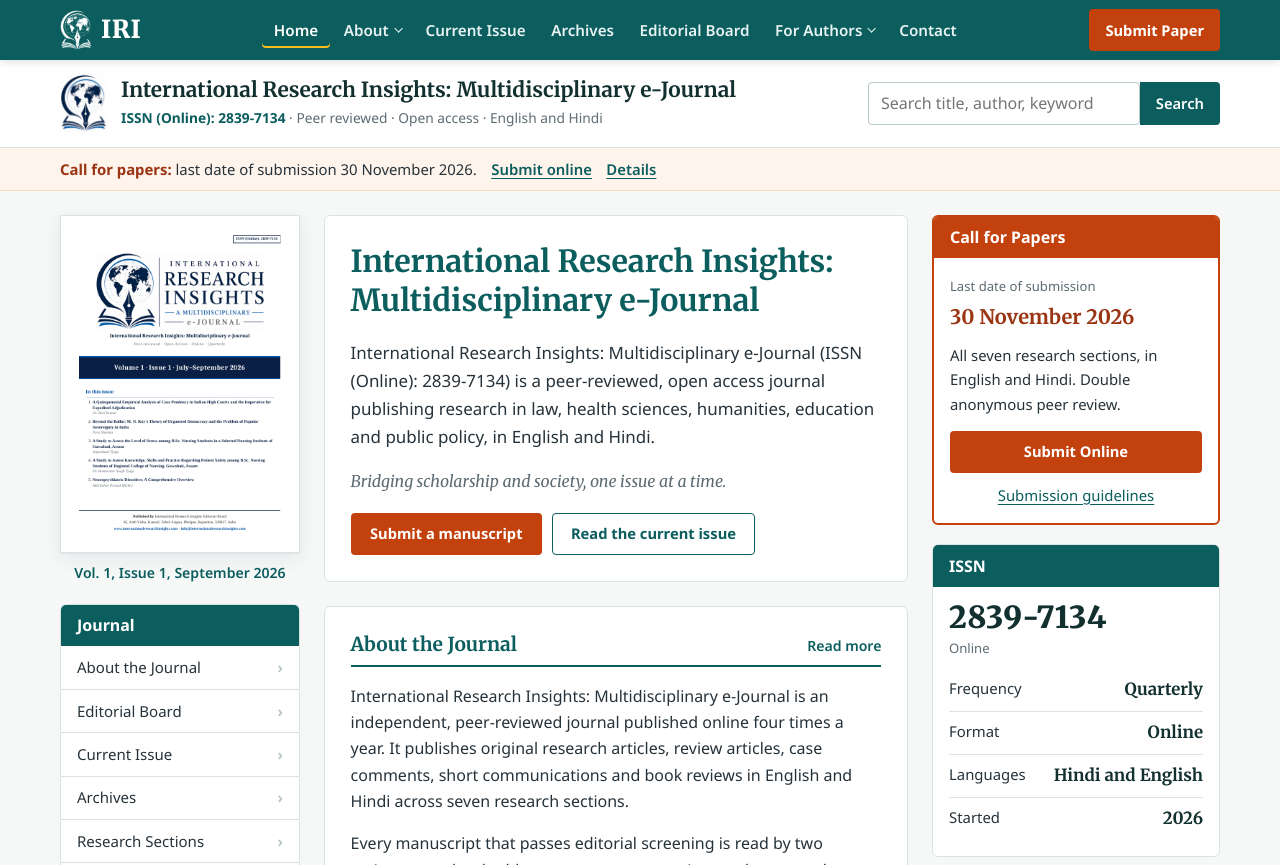
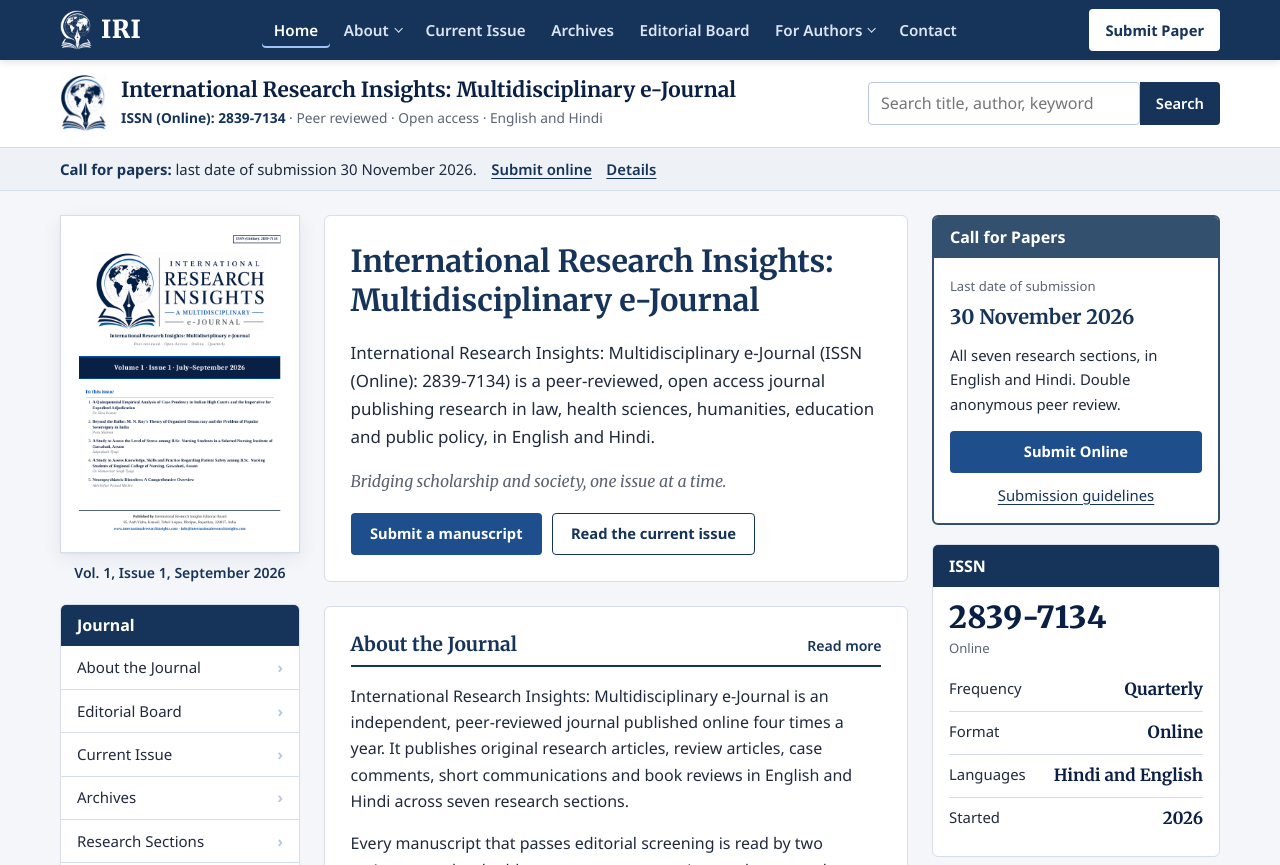
Before and after one commit to irijournal/international-research-journal, an Astro site: page / in a window 1280 px wide. Shown: the top 865 px of the page. Built offline with nearby package versions, Linux system fonts and the light colour scheme; Astro itself is replaced by a stand-in of ours.

Commit message:
Colours back to the navy palette; layout and fonts unchanged
Navy header and footer, slate call-for-papers box, soft blue-grey tints,
white Submit Paper button on the navy bar; share image in navy.

Co-Authored-By: Claude Opus 5.5 <noreply@anthropic.com>
Claude-Session: https://claude.ai/code/session_01STj44qeCo2A8AXVr9hoQb9

```diff
--- a/src/layouts/Base.astro
+++ b/src/layouts/Base.astro
@@ -79,7 +79,7 @@ const structuredData = {
     <meta name="description" content={metaDescription} />
     <meta name="robots" content={noindex ? 'noindex, follow' : 'index, follow, max-image-preview:large, max-snippet:-1'} />
     <link rel="canonical" href={canonical} />
-    <meta name="theme-color" content="#0b5d5e" />
+    <meta name="theme-color" content="#16335a" />
     <meta name="author" content={site.publisher} />
     {site.googleSiteVerification && <meta name="google-site-verification" content={site.googleSiteVerification} />}
     {site.bingSiteVerification && <meta name="msvalidate.01" content={site.bingSiteVerification} />}
--- a/src/styles/global.css
+++ b/src/styles/global.css
@@ -1,24 +1,25 @@
 /* ==========================================================================
    International Research Insights
-   Simple academic-journal look: deep teal, saffron for actions, white paper.
+   Simple academic-journal look: navy, slate and soft blue-grey, white paper.
    Noto Sans for reading (with Devanagari for Hindi), Merriweather for titles.
    Change a token here once and the whole website follows.
    ========================================================================== */
 
 :root {
-  --brand: #0b5d5e;
-  --brand-dark: #084647;
-  --brand-tint: #eaf4f3;
-  --action: #c2410c;
-  --action-dark: #9a3412;
-  --action-tint: #fff4ec;
-  --ink: #12302f;
-  --body: #26323a;
-  --muted: #5d6b72;
-  --line: #d9e3e2;
-  --line-strong: #b8c9c7;
+  --brand: #16335a;
+  --brand-dark: #0b1a33;
+  --brand-tint: #eef2f7;
+  --slate: #34506f;
+  --action: #1f4e8c;
+  --action-dark: #16335a;
+  --action-tint: #eef2f7;
+  --ink: #0a1f44;
+  --body: #1f2a3d;
+  --muted: #5b6472;
+  --line: #d5deeb;
+  --line-strong: #b9c7dc;
   --paper: #ffffff;
-  --page: #f6f8f8;
+  --page: #f4f6fa;
 
   --display: 'Merriweather', Georgia, 'Noto Serif Devanagari', serif;
   --text: 'Noto Sans', 'Noto Sans Devanagari', system-ui, -apple-system, 'Segoe UI', Arial, sans-serif;
@@ -45,7 +46,7 @@ body {
 img { max-width: 100%; height: auto; display: block; }
 a { color: var(--brand); text-decoration-thickness: 1px; text-underline-offset: 3px; }
 a:hover { color: var(--action); }
-:focus-visible { outline: 3px solid #f59e0b; outline-offset: 2px; }
+:focus-visible { outline: 3px solid #3d8ef0; outline-offset: 2px; }
 
 h1, h2, h3, h4 { font-family: var(--display); color: var(--ink); font-weight: 700; line-height: 1.3; margin: 0 0 0.6em; }
 h1 { font-size: clamp(1.55rem, 1.2rem + 1.4vw, 2.1rem); }
@@ -78,18 +79,18 @@ hr { border: 0; border-top: 1px solid var(--line); margin: 2rem 0; }
 .nav-list > li { position: relative; }
 .nav-list > li > a, .nav-list > li > button {
   display: flex; align-items: center; gap: 0.3rem; padding: 0.55rem 0.75rem; border-radius: 4px;
-  font: 600 0.95rem/1.2 var(--text); color: #e7f3f2; text-decoration: none; background: none; border: 0; cursor: pointer; white-space: nowrap;
+  font: 600 0.95rem/1.2 var(--text); color: #dbe5f3; text-decoration: none; background: none; border: 0; cursor: pointer; white-space: nowrap;
 }
 .nav-list > li > a:hover, .nav-list > li > button:hover, .nav-list > li[data-open='true'] > button { background: rgba(255, 255, 255, 0.12); color: #fff; }
-.nav-list > li > a[aria-current='page'] { color: #fff; box-shadow: inset 0 -2px 0 #fbbf24; }
+.nav-list > li > a[aria-current='page'] { color: #fff; box-shadow: inset 0 -2px 0 #9fc3f5; }
 .caret { width: 0.4rem; height: 0.4rem; border-right: 1.5px solid currentColor; border-bottom: 1.5px solid currentColor; transform: rotate(45deg) translateY(-2px); }
 [data-open='true'] .caret { transform: rotate(-135deg) translateY(-1px); }
 .submenu { display: none; position: absolute; top: calc(100% + 6px); left: 0; min-width: 16rem; background: #fff; border: 1px solid var(--line); border-radius: var(--radius); box-shadow: var(--shadow); padding: 0.4rem 0; list-style: none; margin: 0; z-index: 70; }
 [data-open='true'] > .submenu { display: block; }
 .submenu a { display: block; padding: 0.5rem 1rem; color: var(--body); text-decoration: none; font-size: 0.94rem; }
 .submenu a:hover { background: var(--brand-tint); color: var(--brand); }
-.hdr-submit { flex: none; background: var(--action); color: #fff; font-weight: 700; font-size: 0.92rem; padding: 0.55rem 1rem; border-radius: 4px; text-decoration: none; }
-.hdr-submit:hover { background: var(--action-dark); color: #fff; }
+.hdr-submit { flex: none; background: #fff; color: var(--brand); font-weight: 700; font-size: 0.92rem; padding: 0.55rem 1rem; border-radius: 4px; text-decoration: none; }
+.hdr-submit:hover { background: #d2deef; color: var(--brand); }
 .nav-toggle { display: none; margin-left: auto; background: none; border: 1px solid rgba(255, 255, 255, 0.5); color: #fff; font: 600 0.9rem var(--text); padding: 0.45rem 0.8rem; border-radius: 4px; cursor: pointer; }
 
 .hdr-title { background: var(--paper); border-bottom: 1px solid var(--line); }
@@ -104,7 +105,7 @@ hr { border: 0; border-top: 1px solid var(--line); margin: 2rem 0; }
 .hdr-search button { border: 0; background: var(--brand); color: #fff; font: 600 0.92rem var(--text); padding: 0 1rem; border-radius: 0 4px 4px 0; cursor: pointer; }
 .hdr-search button:hover { background: var(--brand-dark); }
 
-.notice { background: var(--action-tint); border-bottom: 1px solid #fcd9bd; font-size: 0.93rem; }
+.notice { background: var(--brand-tint); border-bottom: 1px solid var(--line); font-size: 0.93rem; }
 .notice-inner { display: flex; flex-wrap: wrap; align-items: center; gap: 0.3rem 0.9rem; padding-top: 0.55rem; padding-bottom: 0.55rem; }
 .notice strong { color: var(--action-dark); }
 .notice a { font-weight: 600; }
@@ -117,7 +118,7 @@ hr { border: 0; border-top: 1px solid var(--line); margin: 2rem 0; }
   .nav-list { flex-direction: column; align-items: stretch; }
   .nav-list > li > a, .nav-list > li > button { width: 100%; justify-content: space-between; padding: 0.75rem 0.4rem; border-bottom: 1px solid rgba(255, 255, 255, 0.12); border-radius: 0; }
   .submenu { position: static; box-shadow: none; border: 0; border-radius: 0; background: rgba(255, 255, 255, 0.06); }
-  .submenu a { color: #e7f3f2; padding-left: 1.4rem; }
+  .submenu a { color: #dbe5f3; padding-left: 1.4rem; }
   .submenu a:hover { background: rgba(255, 255, 255, 0.1); color: #fff; }
   .hdr-submit { order: 4; }
 }
@@ -262,8 +263,8 @@ main { min-height: 50vh; }
 .box-title { background: var(--brand); color: #fff; font: 700 1rem/1.3 var(--text); padding: 0.65rem 1rem; margin: 0; }
 .box-body { padding: 0.9rem 1rem 1rem; font-size: 0.93rem; }
 .box-body p:last-child { margin-bottom: 0; }
-.box-cfp { border: 2px solid var(--action); }
-.box-cfp .box-title { background: var(--action); }
+.box-cfp { border: 2px solid var(--slate); }
+.box-cfp .box-title { background: var(--slate); }
 .deadline { display: block; font-family: var(--display); font-weight: 700; font-size: 1.25rem; color: var(--action-dark); margin: 0.15rem 0 0.6rem; }
 .issn-big { display: block; font-family: var(--display); font-weight: 900; font-size: 1.9rem; color: var(--ink); letter-spacing: 0.02em; line-height: 1.1; }
 .menu-list { list-style: none; margin: 0; padding: 0; }
@@ -324,7 +325,7 @@ input[type='text'], input[type='email'], input[type='search'], select, textarea
   width: 100%; font-family: var(--text); font-size: 1rem; padding: 0.6rem 0.75rem;
   border: 1px solid var(--line-strong); border-radius: 4px; background: #fff; color: var(--body);
 }
-input:focus, select:focus, textarea:focus { border-color: var(--brand); outline: 2px solid rgba(11, 93, 94, 0.2); }
+input:focus, select:focus, textarea:focus { border-color: var(--brand); outline: 2px solid rgba(22, 51, 90, 0.2); }
 textarea { min-height: 8rem; resize: vertical; }
 .form-note { font-size: 0.88rem; color: var(--muted); }
 .form-status { font-size: 0.95rem; margin-top: 0.8rem; }
@@ -338,18 +339,18 @@ textarea { min-height: 8rem; resize: vertical; }
 
 /* --------------------------------- Footer ------------------------------- */
 
-.footer { background: var(--brand-dark); color: #d3e7e5; margin-top: 2.5rem; font-size: 0.93rem; }
+.footer { background: var(--brand-dark); color: #d2deef; margin-top: 2.5rem; font-size: 0.93rem; }
 .footer-main { padding: 2.4rem 0 1.6rem; }
 .footer-grid { display: grid; gap: 1.8rem; grid-template-columns: 1.4fr repeat(4, 1fr); }
-.footer h2 { color: #fff; font: 700 1rem/1.3 var(--text); margin-bottom: 0.8rem; padding-bottom: 0.4rem; border-bottom: 2px solid #fbbf24; display: inline-block; }
+.footer h2 { color: #fff; font: 700 1rem/1.3 var(--text); margin-bottom: 0.8rem; padding-bottom: 0.4rem; border-bottom: 2px solid #9fc3f5; display: inline-block; }
 .footer ul { list-style: none; margin: 0; padding: 0; }
 .footer li { margin-bottom: 0.4rem; }
-.footer a { color: #d3e7e5; text-decoration: none; }
+.footer a { color: #d2deef; text-decoration: none; }
 .footer a:hover { color: #fff; text-decoration: underline; }
 .footer-brand img { height: 64px; width: auto; margin-bottom: 0.8rem; }
 .footer-brand .name { font-family: var(--display); font-weight: 700; font-size: 1.05rem; color: #fff; line-height: 1.4; }
-.footer-brand p { margin: 0.6rem 0 0; color: #b5d3d0; font-size: 0.88rem; }
-.footer-bottom { background: #063738; padding: 0.9rem 0; font-size: 0.84rem; color: #a9cbc8; }
+.footer-brand p { margin: 0.6rem 0 0; color: #aabbd6; font-size: 0.88rem; }
+.footer-bottom { background: #07122a; padding: 0.9rem 0; font-size: 0.84rem; color: #9fb2d0; }
 .footer-bottom .wrap { display: flex; flex-wrap: wrap; gap: 0.5rem 1.5rem; justify-content: space-between; }
 @media (max-width: 1000px) { .footer-grid { grid-template-columns: repeat(2, 1fr); } .footer-brand { grid-column: 1 / -1; } }
 @media (max-width: 520px) { .footer-grid { grid-template-columns: 1fr; } }
```
Also changed, not shown: public/images/og-default.png.
